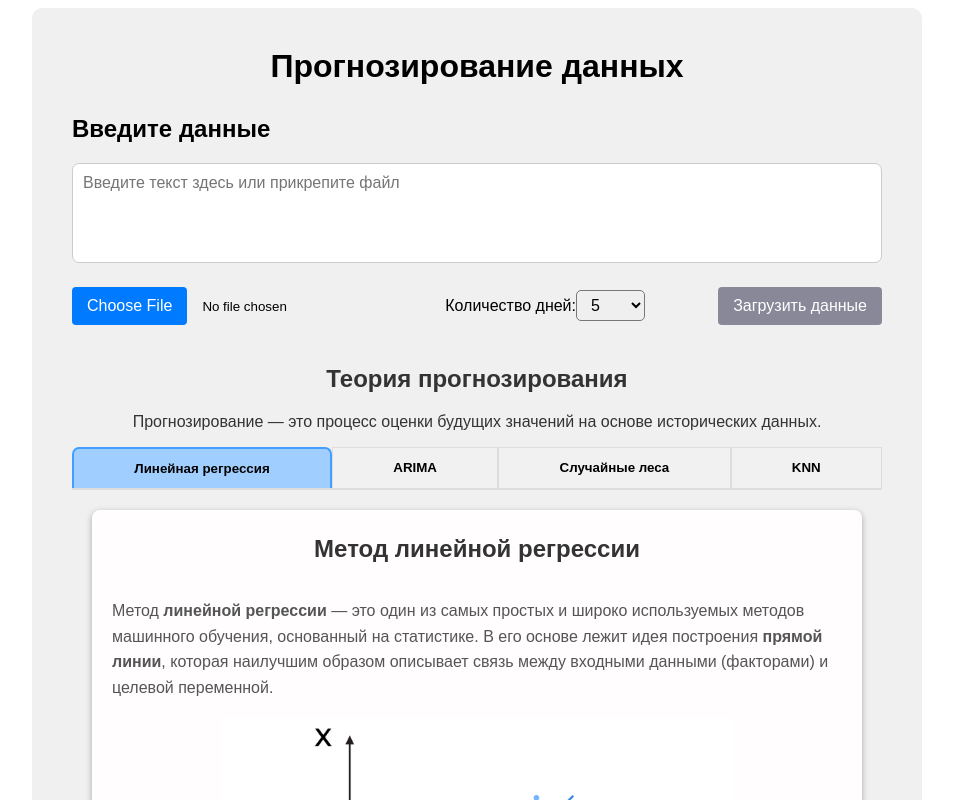
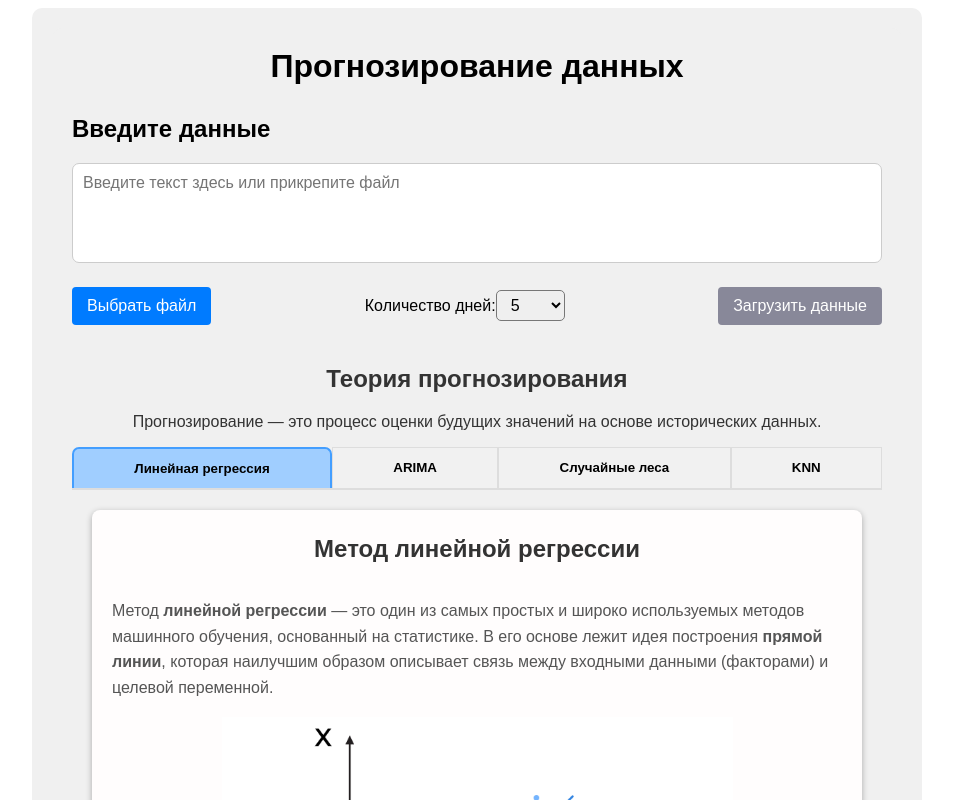
Before and after one commit to UlyanaFilkova/forecast-app, a Vue app: page / in a window 1280 px wide. Shown: the top 800 px of the page, without its empty margins (163-1116 px from the left). Built offline with nearby package versions, Linux system fonts and the light colour scheme.

Commit message:
feat: add base button component

```diff
--- a/src/components/DataInput.vue
+++ b/src/components/DataInput.vue
@@ -8,7 +8,11 @@
         placeholder="Введите текст здесь или прикрепите файл"
       ></textarea>
       <div class="file-input-container">
-        <input type="file" @change="handleFileUpload" />
+        <input type="file" id="file-upload" @change="handleFileUpload" ref="fileInput" hidden />
+
+        <BasicButton @click="triggerFileUpload">
+          Выбрать файл
+        </BasicButton>
         <span v-if="fileError" class="error">{{ fileError }}</span>
         <div class="forecast-days">
           <label for="forecast-days">Количество дней:</label>
@@ -19,7 +23,10 @@
           </select>
         </div>
 
-        <button type="submit" :disabled="isSubmitButtonDisabled">Загрузить данные</button>
+        <BasicButton type="submit" :disabled="isSubmitButtonDisabled">
+          Загрузить данные
+        </BasicButton>
+
       </div>
     </form>
     <TableModal
@@ -40,6 +47,7 @@ import { required } from '@vuelidate/validators'
 import useVuelidate from '@vuelidate/core'
 import ExcelJS from 'exceljs'
 import TableModal from './TableModal.vue'
+import BasicButton from '@/components/basic/BasicButton.vue'
 
 const emit = defineEmits(['data-submitted'])
 const MAX_FILE_SIZE_IN_BYTES = 2 * 1024 * 1024 // 2 MB
@@ -53,6 +61,7 @@ const numberSelected = ref(1)
 const skipCells = ref(0)
 const readingDirection = ref('column')
 const forecastDays = ref(5)
+const fileInput = ref(null)
 
 const fileValidation = {
   required,
@@ -96,6 +105,10 @@ const isSubmitButtonDisabled = computed(() => {
 
 const submitForm = () => {
   emit('data-submitted', forecastDays.value)
+}
+
+const triggerFileUpload = () => {
+  fileInput.value.click()
 }
 
 const handleTextAreaUpload = (event) => {
@@ -253,29 +266,6 @@ textarea::placeholder {
   font-size: 16px;
 }
 
-input::file-selector-button,
-button {
-  background-color: #007bff;
-  color: white;
-  border: none;
-  border-radius: 4px;
-  padding: 10px 15px;
-  cursor: pointer;
-  font-size: 16px;
-  /* margin-top: 10px; */
-  transition: background-color 0.3s;
-}
-
-input::file-selector-button:hover,
-button:hover {
-  background-color: #0056b3;
-}
-
-button:disabled {
-  cursor: auto;
-  background-color: #889;
-}
-
 .file-input-container {
   display: flex;
   align-items: center;
--- a/src/components/ForecastResult.vue
+++ b/src/components/ForecastResult.vue
@@ -4,19 +4,20 @@
   <Tabs :tabs="forecastMethods" v-model:currentTab="currentTab">   </Tabs>
     <div class="chart-options-container">
       <div class="tabs">
-        <button
+
+        <BasicButton
           v-for="option in chartTypes"
           :key="option.value"
-          :class="['tab', { active: chartType === option.value }]"
+          :class="{ active: chartType === option.value }"
           @click="chartType = option.value"
         >
           {{ option.label }}
-        </button>
+        </BasicButton>
       </div>
 
       <div class="buttons-container">
-        <button @click="downloadPDF">Скачать PDF</button>
-        <button @click="downloadExcel">Скачать Excel</button>
+        <BasicButton @click="downloadPDF">Скачать PDF</BasicButton>
+        <BasicButton @click="downloadExcel">Скачать Excel</BasicButton>
       </div>
     </div>
 
@@ -38,13 +39,15 @@ import TableChart from './TableChart.vue'
 import AllCharts from './AllCharts.vue'
 import AllTable from './AllTable.vue'
 import Tabs from '@/components/Tabs.vue'
+import BasicButton from '@/components/basic/BasicButton.vue'
 import jsPDF from 'jspdf'
 import autoTable from 'jspdf-autotable'
 import * as XLSX from 'xlsx'
 
+const store = useStore()
 const forecastMethods = ref(['All Methods', 'Linear Regression', 'ARIMA', 'Random Forest', 'KNN'])
+const selectedMethod = computed(() => forecastMethods.value[currentTab.value])
 const currentTab = ref(0)
-const selectedMethod = computed(() => forecastMethods.value[currentTab.value])
 
 let chartTypes = [
   { label: 'All Charts', value: 'all' },
@@ -82,7 +85,6 @@ const chartConfig = ref({
   },
 })
 
-const store = useStore()
 const historicalData = computed(() => store.inputData)
 const forecastData = computed(() => store.chartData)
 
--- /dev/null
+++ b/src/components/basic/BasicButton.vue
@@ -0,0 +1,36 @@
+<template>
+  <button :class="['basic-button', { disabled: disabled }]" :disabled="disabled">
+    <slot></slot>
+  </button>
+</template>
+
+<script setup>
+defineProps({
+  disabled: {
+    type: Boolean,
+    default: false
+  }
+});
+</script>
+
+<style scoped>
+.basic-button {
+  background-color: #007bff;
+  color: white;
+  border: none;
+  border-radius: 4px;
+  padding: 10px 15px;
+  cursor: pointer;
+  font-size: 16px;
+  transition: background-color 0.3s;
+}
+
+.basic-button:hover {
+  background-color: #0056b3;
+}
+
+.basic-button:disabled {
+  cursor: auto;
+  background-color: #889;
+}
+</style>
```
